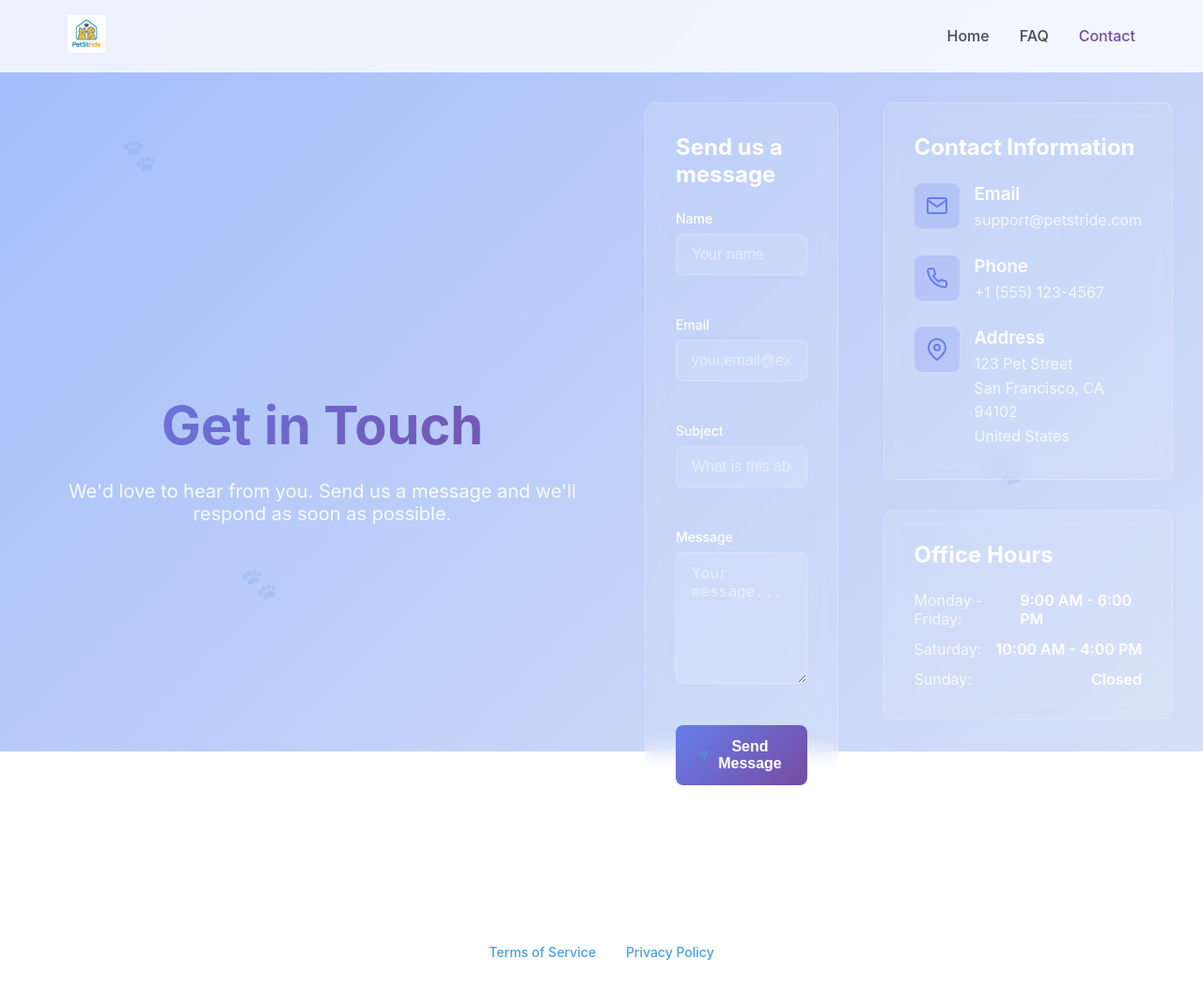
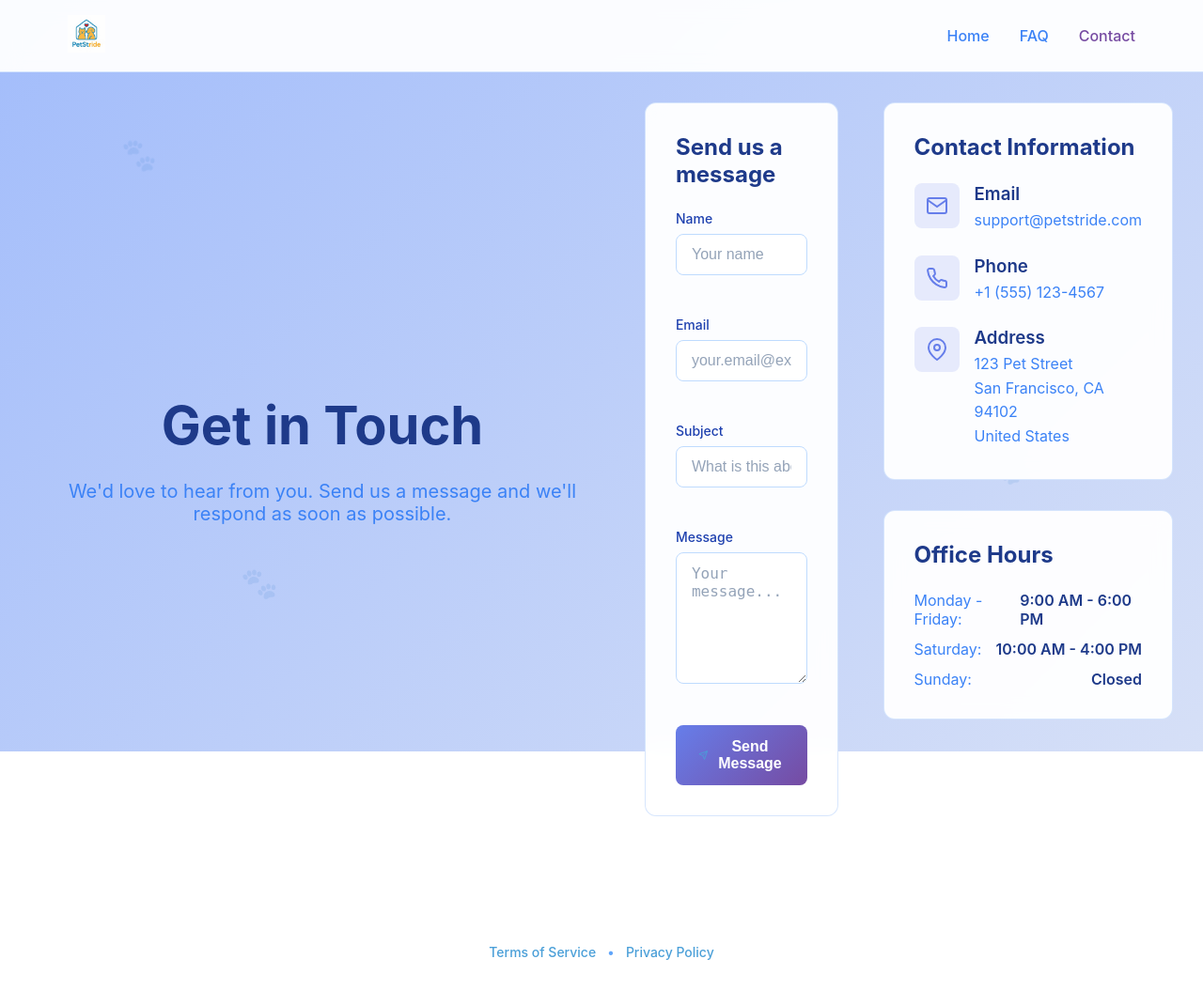
Before and after one commit to orla-ske/isep_web_app_G1B_proj, a PHP site: page /contactUs.html in a window 1280 px wide. Shown: the whole page at 94% size. Run offline with PHP 8.4, Linux system fonts and the light colour scheme.

Commit message:
fixing bugs

```diff
--- a/Style/login.css
+++ b/Style/login.css
@@ -347,7 +348,7 @@ body {
     text-align: center;
     margin-top: 24px;
     font-size: 12px;
-    color: #64748B;
+    color: #60a5fa;
     animation: fade-in 0.5s ease-out 0.8s backwards;
 }
 
@@ -484,9 +485,9 @@ body {
     position: sticky;
     top: 0;
     z-index: 50;
-    background: rgba(255, 255, 255, 0.8);
+    background: rgba(255, 255, 255, 0.95);
     backdrop-filter: blur(10px);
-    border-bottom: 1px solid rgba(255, 255, 255, 0.2);
+    border-bottom: 1px solid rgba(59, 130, 246, 0.2);
 }
 
 .nav-content {
@@ -508,7 +509,7 @@ body {
 }
 
 .nav-link {
-    color: rgba(0, 0, 0, 0.7);
+    color: #3b82f6;
     text-decoration: none;
     font-weight: 500;
     transition: color 0.3s;
@@ -538,15 +539,12 @@ body {
     font-size: 3.5rem;
     font-weight: bold;
     margin-bottom: 1.5rem;
-    background: linear-gradient(135deg, #667eea 0%, #764ba2 100%);
-    -webkit-background-clip: text;
-    -webkit-text-fill-color: transparent;
-    background-clip: text;
+    color: #1e3a8a;
 }
 
 .hero-subtitle {
     font-size: 1.25rem;
-    color: rgba(255, 255, 255, 0.9);
+    color: #3b82f6;
 }
 
 /* FAQ Container */
@@ -667,18 +667,18 @@ body {
 .footer {
     text-align: center;
     padding: 2rem;
-    color: rgba(255, 255, 255, 0.7);
+    color: #60a5fa;
     font-size: 0.875rem;
 }
 
 .footer-link {
-    color: rgba(255, 255, 255, 0.7);
+    color: #4A9FD8;
     text-decoration: none;
     transition: color 0.3s;
 }
 
 .footer-link:hover {
-    color: white;
+    color: #2563eb;
 }
 
 .footer-dot {
@@ -789,9 +789,9 @@ body {
     position: sticky;
     top: 0;
     z-index: 50;
-    background: rgba(255, 255, 255, 0.8);
+    background: rgba(255, 255, 255, 0.95);
     backdrop-filter: blur(10px);
-    border-bottom: 1px solid rgba(255, 255, 255, 0.2);
+    border-bottom: 1px solid rgba(59, 130, 246, 0.2);
 }
 
 .nav-content {
@@ -813,7 +813,7 @@ body {
 }
 
 .nav-link {
-    color: rgba(0, 0, 0, 0.7);
+    color: #3b82f6;
     text-decoration: none;
     font-weight: 500;
     transition: color 0.3s;
@@ -843,15 +843,12 @@ body {
     font-size: 3.5rem;
     font-weight: bold;
     margin-bottom: 1.5rem;
-    background: linear-gradient(135deg, #667eea 0%, #764ba2 100%);
-    -webkit-background-clip: text;
-    -webkit-text-fill-color: transparent;
-    background-clip: text;
+    color: #1e3a8a;
 }
 
 .hero-subtitle {
     font-size: 1.25rem;
-    color: rgba(255, 255, 255, 0.9);
+    color: #3b82f6;
 }
 
 /* Contact Container */
@@ -869,9 +866,9 @@ body {
 
 /* Form Card */
 .form-card {
-    background: rgba(255, 255, 255, 0.1);
+    background: rgba(255, 255, 255, 0.95);
     backdrop-filter: blur(10px);
-    border: 1px solid rgba(255, 255, 255, 0.2);
+    border: 1px solid rgba(59, 130, 246, 0.2);
     border-radius: 12px;
     padding: 2rem;
 }
@@ -879,7 +876,7 @@ body {
 .form-title {
     font-size: 1.5rem;
     font-weight: bold;
-    color: white;
+    color: #1e3a8a;
     margin-bottom: 1.5rem;
 }
 
@@ -896,7 +893,7 @@ body {
 }
 
 .form-label {
-    color: white;
+    color: #1e40af;
     font-weight: 500;
     font-size: 0.875rem;
 }
@@ -905,24 +902,24 @@ body {
 .form-textarea {
     width: 100%;
     padding: 0.75rem 1rem;
-    background: rgba(255, 255, 255, 0.1);
-    border: 1px solid rgba(255, 255, 255, 0.2);
+    background: rgba(255, 255, 255, 0.9);
+    border: 1px solid #bfdbfe;
     border-radius: 8px;
-    color: white;
+    color: #1e40af;
     font-size: 1rem;
     transition: all 0.3s;
 }
 
 .form-input::placeholder,
 .form-textarea::placeholder {
-    color: rgba(255, 255, 255, 0.5);
+    color: #94A3B8;
 }
 
 .form-input:focus,
 .form-textarea:focus {
     outline: none;
-    background: rgba(255, 255, 255, 0.15);
-    border-color: rgba(255, 255, 255, 0.4);
+    background: rgba(255, 255, 255, 1);
+    border-color: #4A9FD8;
 }
 
 .form-textarea {
@@ -966,9 +963,9 @@ body {
 
 .info-card,
 .hours-card {
-    background: rgba(255, 255, 255, 0.1);
+    background: rgba(255, 255, 255, 0.95);
     backdrop-filter: blur(10px);
-    border: 1px solid rgba(255, 255, 255, 0.2);
+    border: 1px solid rgba(59, 130, 246, 0.2);
     border-radius: 12px;
     padding: 2rem;
 }
@@ -977,7 +974,7 @@ body {
 .hours-title {
     font-size: 1.5rem;
     font-weight: bold;
-    color: white;
+    color: #1e3a8a;
     margin-bottom: 1.5rem;
 }
 
@@ -995,7 +992,7 @@ body {
 
 .info-icon-wrapper {
     padding: 0.75rem;
-    background: rgba(102, 126, 234, 0.2);
+    background: rgba(102, 126, 234, 0.15);
     border-radius: 8px;
     color: #667eea;
     display: flex;
@@ -1010,12 +1007,12 @@ body {
 
 .info-label {
     font-weight: 600;
-    color: white;
+    color: #1e3a8a;
     margin-bottom: 0.25rem;
 }
 
 .info-value {
-    color: rgba(255, 255, 255, 0.8);
+    color: #3b82f6;
     line-height: 1.6;
 }
 
@@ -1029,30 +1026,30 @@ body {
 .hours-item {
     display: flex;
     justify-content: space-between;
-    color: rgba(255, 255, 255, 0.8);
+    color: #3b82f6;
 }
 
 .hours-time {
     font-weight: 600;
-    color: white;
+    color: #1e3a8a;
 }
 
 /* Footer */
 .footer {
     text-align: center;
     padding: 2rem;
-    color: rgba(255, 255, 255, 0.7);
+    color: #60a5fa;
     font-size: 0.875rem;
 }
 
 .footer-link {
-    color: rgba(255, 255, 255, 0.7);
+    color: #4A9FD8;
     text-decoration: none;
     transition: color 0.3s;
 }
 
 .footer-link:hover {
-    color: white;
+    color: #2563eb;
 }
 
 .footer-dot {
--- a/controller/AdminDashboardController.php
+++ b/controller/AdminDashboardController.php
@@ -2,7 +2,7 @@
 // controller/AdminDashboardController.php
 
 session_start();
-require_once '../config/database.php';
+require_once '../model/connection.php';
 require_once '../model/AdminModel.php';
 
 // Check if user is logged in and is admin
--- a/controller/AuthController.php
+++ b/controller/AuthController.php
@@ -63,8 +63,6 @@ if ($_SERVER["REQUEST_METHOD"] == "POST") {
         }
     }
 
-  // --- FORGOT PASSWORD (请求重置) ---
-  // --- FORGOT PASSWORD ---
 elseif ($action === 'forgot_password') {
     if (empty($email)) {
       echo json_encode(['status' => 'error', 'message' => 'Please enter your email address.']);
--- a/controller/DashboardController.php
+++ b/controller/DashboardController.php
@@ -50,7 +50,7 @@ $pets = [];
 $stats['earnings'] = 0;
 $stats['pending_jobs'] = 0;
 $stats['total_pets'] = 0;
-if($role === 'admin'){
+if($role === 'admin' || $role === 'administrator' || $role === 'Admin' || $role === 'ADMIN') {
     // Redirect admin users to admin dashboard
     header('Location: AdminDashboardController.php');
     exit;
--- a/views/jobBoard.php
+++ b/views/jobBoard.php
@@ -257,7 +257,7 @@
                                         <option value="">Open for applications</option>
                                         <?php foreach ($available_caregivers as $caregiver): ?>
                                             <option value="<?php echo $caregiver['id']; ?>">
-                                                <?php echo htmlspecialchars($caregiver['name']); ?>
+                                                <?php echo htmlspecialchars($caregiver['first_name'] . " " . $caregiver['last_name']); ?>
                                             </option>
                                         <?php endforeach; ?>
                                     </select>
@@ -526,6 +526,7 @@
 </div>
 </div>
 <script>
+    document.getElementById('addPetForm').addEventListener('submit', submitPet);
     function toggleJobForm() {
         const form = document.getElementById('jobForm');
         const btn = document.getElementById('toggleBtn');
@@ -589,7 +590,8 @@ async function submitPet(e) {
             alert(result.message || 'Failed to add pet');
         }
     } catch (error) {
-        alert('Error adding pet');
+
+        alert(error.message || 'An error occurred');
     }
 }
 </script>
```
Also changed, not shown: other parts of Style/login.css (+26 -23 lines), controller/JobController.php (+5 -5 lines), 1 other file. Lines whose indentation alone changed are shown as unchanged.
